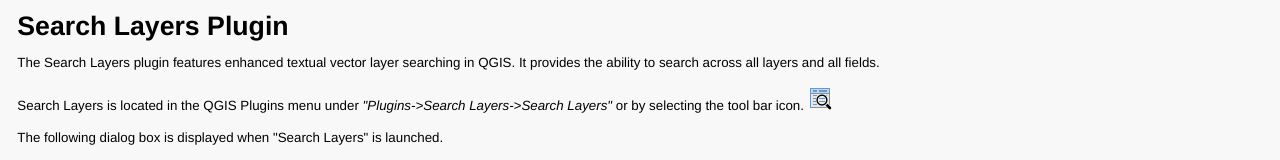
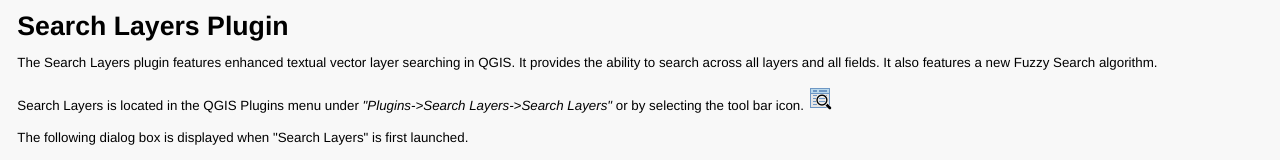
Before and after one commit to NationalSecurityAgency/qgis-searchlayers-plugin, a plain HTML site: page index.html in a window 1280 px wide. Shown: the top 160 px of the page. Drawn offline with Linux system fonts and the light colour scheme.

Commit message:
update documentation

```diff
--- a/index.html
+++ b/index.html
@@ -37,9 +37,9 @@ code {
 </head>
 <body>
 <h1>Search Layers Plugin</h1>
-<p>The Search Layers plugin features enhanced textual vector layer searching in QGIS. It provides the ability to search across all layers and all fields.</p>
+<p>The Search Layers plugin features enhanced textual vector layer searching in QGIS. It provides the ability to search across all layers and all fields. It also features a new Fuzzy Search algorithm.</p>
 <p>Search Layers is located in the QGIS Plugins menu under <em>"Plugins-&gt;Search Layers-&gt;Search Layers"</em> or by selecting the tool bar icon. <img alt="Toolbar Icon" src="icon.png" /></p>
-<p>The following dialog box is displayed when "Search Layers" is launched.</p>
+<p>The following dialog box is displayed when "Search Layers" is first launched.</p>
 <p><img alt="Search Layers Dialog" src="doc/layersearch.jpg" /></p>
 <p>Under <strong>Search criteria</strong>, you can enter up to two search strings. The <strong>NOT</strong> check box will negate the search results for the applicable string.</p>
 <p>Under each search string text box a drop down menu specifies how the search string is to match the contents in the attribute table. The options are: </p>
@@ -53,6 +53,7 @@ code {
 <p><strong>Search Layers</strong> specifies whether the search will be on <em>&lt;All Layers&gt;</em>, <em>&lt;Selected layers&gt;</em>, or on any of the vector layers in the QGIS project. If a specific layer is selected then <strong>Search Fields</strong> will be enabled and by default <em>&lt;All Fields&gt;</em> will be selected, but any field can be selected from the layer and the search will only search on that layer and field.</p>
 <p>It is possible that a search string could match the contents in one or more attribute fields. By checking <strong>Report one result per feature</strong>, only the first match per feature will be reported.</p>
 <p>When two search strings are used checking <strong>Constrain two search strings to match within an attribute field rather than across attribute fields</strong> will constrain the search criteria to match within an attribute field; otherwise, one string may match one attribute field and the other string may match another attribute field. The results are either <strong>AND</strong>ed or <strong>OR</strong>ed together. Here is an axample of a two string search.</p>
+<p>If <strong>Only search selected features</strong> is checked, the features that are selected in QGIS will be the only ones searched. This is one way to limit a search to a particular area. Note that with this checked, the normal interaction of clicking on a found feature in the list will not select the feature for obvious reasons; however, the zoom or pan to actions will still apply.</p>
 <p><img alt="Search Layers Dialog" src="doc/layersearch2.jpg" /></p>
 <p>Click  the <strong>Search</strong> button to begin the search. In the case of a large data set, clicking on <strong>Abort</strong> will halt the process. Note that the plugin stops after finding 1500 matches.</p>
 <p>When matches are found and clicked on the feature(s) will be highlighted. You can you Shift-&gt;Click to highlight a range of features, Ctrl-&gt;Click to toggle whether a feature is highlighted or not. The drop down menu <strong>Action when selecting features below</strong> controls one of the following motion actions. </p>
@@ -61,4 +62,7 @@ code {
 <li><strong>Zoom to selected features</strong> - QGIS will zoom in on the selected features.</li>
 <li><strong>Pan to selected features</strong> - QGIS will pan to the selected features.</li>
 </ul>
-<p>Note that the search is very quick when selecting a single vector layer under <strong>Search Layers</strong> and a single field under <strong>Search Fields</strong>. If this is not the case regular expression searches are used and are very slow. In the future this may change.</p></body>
+<p>Note that the search is very quick when selecting a single vector layer under <strong>Search Layers</strong> and a single field under <strong>Search Fields</strong>. If this is not the case regular expression searches are used and are very slow. In the future this may change.</p>
+<h2>Fuzzy Search</h2>
+<p>This QGIS plugin makes use of two fuzzy search algorithms. One is based off of the <strong><em>Levenshtein</em></strong> algorithm and the other is a <strong><em>Soundex</em></strong> algorithm. The soundex is really only useful for matching single words that sound the same. This is a screen shot.</p>
+<p><img alt="Search Layers Dialog" src="doc/layersearch3.jpg" /></p></body>
```
Also changed, not shown: doc/layersearch.jpg, doc/layersearch2.jpg, doc/layersearch3.jpg (added), 1 other file.
